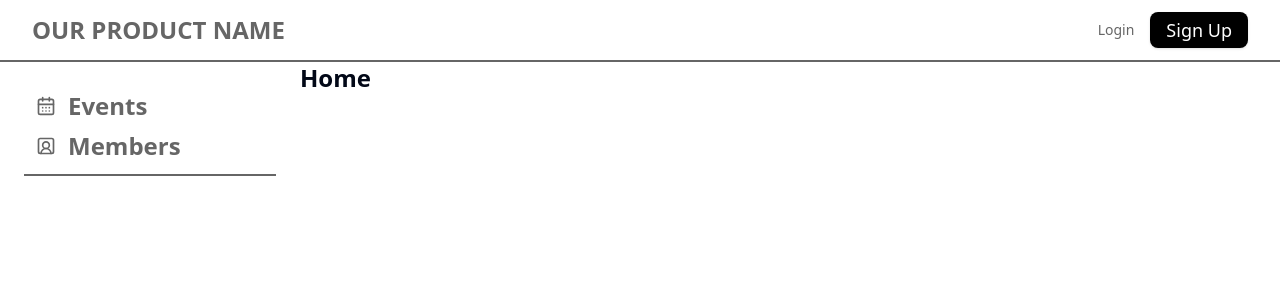
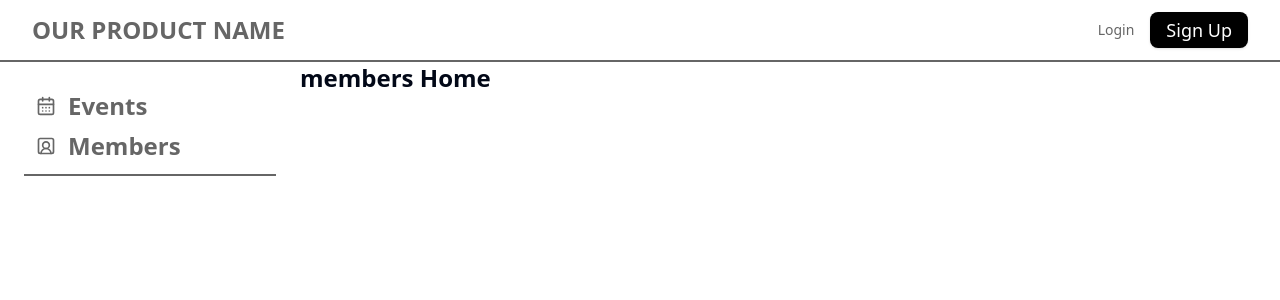
Before and after one commit to charlesleezhaoyi/capstone-frontend-bootcamp, a React (Create React App) app: page /members/home in a window 1280 px wide. Shown: the top 300 px of the page. Built offline with nearby package versions, Linux system fonts and the light colour scheme; no server answers.

Commit message:
Add profile thumbnail to user in AdminMemberView table, update home routing

```diff
--- a/src/App.tsx
+++ b/src/App.tsx
@@ -11,7 +11,6 @@ import { Nav } from "./components/nav-overlay/NavOverlay";
 import { Events } from "./pages/Events";
 import { EventPage } from "./pages/EventPage";
 import { Members } from "./pages/Members";
-import { Discussions } from "./pages/Discussions";
 import { GenericOnboarding } from "./pages/GenericOnboarding";
 import { CorporateOnboarding } from "./pages/CorporateOnboarding";
 import { IndividualOnboarding } from "./pages/IndividualOnboarding";
@@ -48,7 +47,8 @@ function App() {
               </AuthWrapper>
             }
           />
-          <Route path=":npo_url_extension/*" element={<Home />} />
+          <Route path=":npo_url_extension/home" element={<Home />} />
+          <Route path=":npo_url_extension/*" element={<Navigate to="home" />} />
           <Route path="public-onboarding" element={<GenericOnboarding />} />
           <Route
             path="individual-onboarding"
--- a/src/components/members/AdminMemberView.tsx
+++ b/src/components/members/AdminMemberView.tsx
@@ -29,6 +29,7 @@ export const AdminMemberView: FC = () => {
       return [];
     }
     const outputData = inputData.map((member) => ({
+      display_pic_url: member.display_img_url,
       name: member.full_name,
       role: member.npoMembers[0].roles.name,
       data: member,
--- a/src/components/members/MemberControlTable/memberControlColumns.tsx
+++ b/src/components/members/MemberControlTable/memberControlColumns.tsx
@@ -3,8 +3,11 @@ import { ColumnDef } from "@tanstack/react-table";
 import { PenLine } from "lucide-react";
 import { type Member } from "@/src/hooks/useMembers";
 import { MemberDialog } from "../MemberDialog";
+import { ImageWithFallback } from "../ImageWithFallback";
+import defaultUserImg from "../../../assets/defaultUser.png";
 
 export type MemberColumnAttributes = {
+  display_pic_url: string | undefined;
   name: string;
   role: string;
   data: Member;
@@ -12,7 +15,23 @@ export type MemberColumnAttributes = {
 };
 
 export const columns: ColumnDef<MemberColumnAttributes>[] = [
-  { accessorKey: "name", header: "Name" },
+  {
+    id: "name",
+    header: "Name",
+    cell: ({ row }) => {
+      return (
+        <div>
+          <ImageWithFallback
+            src={row.original.display_pic_url}
+            alt="navbar profile"
+            fallback={defaultUserImg}
+            className="h-8 w-8 inline-block mr-3"
+          />
+          <span>{row.original.name}</span>
+        </div>
+      );
+    },
+  },
   {
     accessorKey: "role",
     header: () => <div className="text-right">Role</div>,
--- a/src/pages/Home.tsx
+++ b/src/pages/Home.tsx
@@ -1,5 +1,13 @@
-import React, { FC } from "react";
+import React, { FC, useEffect, useState } from "react";
+import { useParams } from "react-router-dom";
 
 export const Home: FC = () => {
-  return <h3>Home</h3>;
+  const [npo, setNpo] = useState<string | undefined>();
+  const params = useParams();
+  useEffect(() => {
+    if (params.npo_url_extension) {
+      setNpo(params.npo_url_extension);
+    }
+  }, []);
+  return <h3>{npo && npo} Home</h3>;
 };
```
